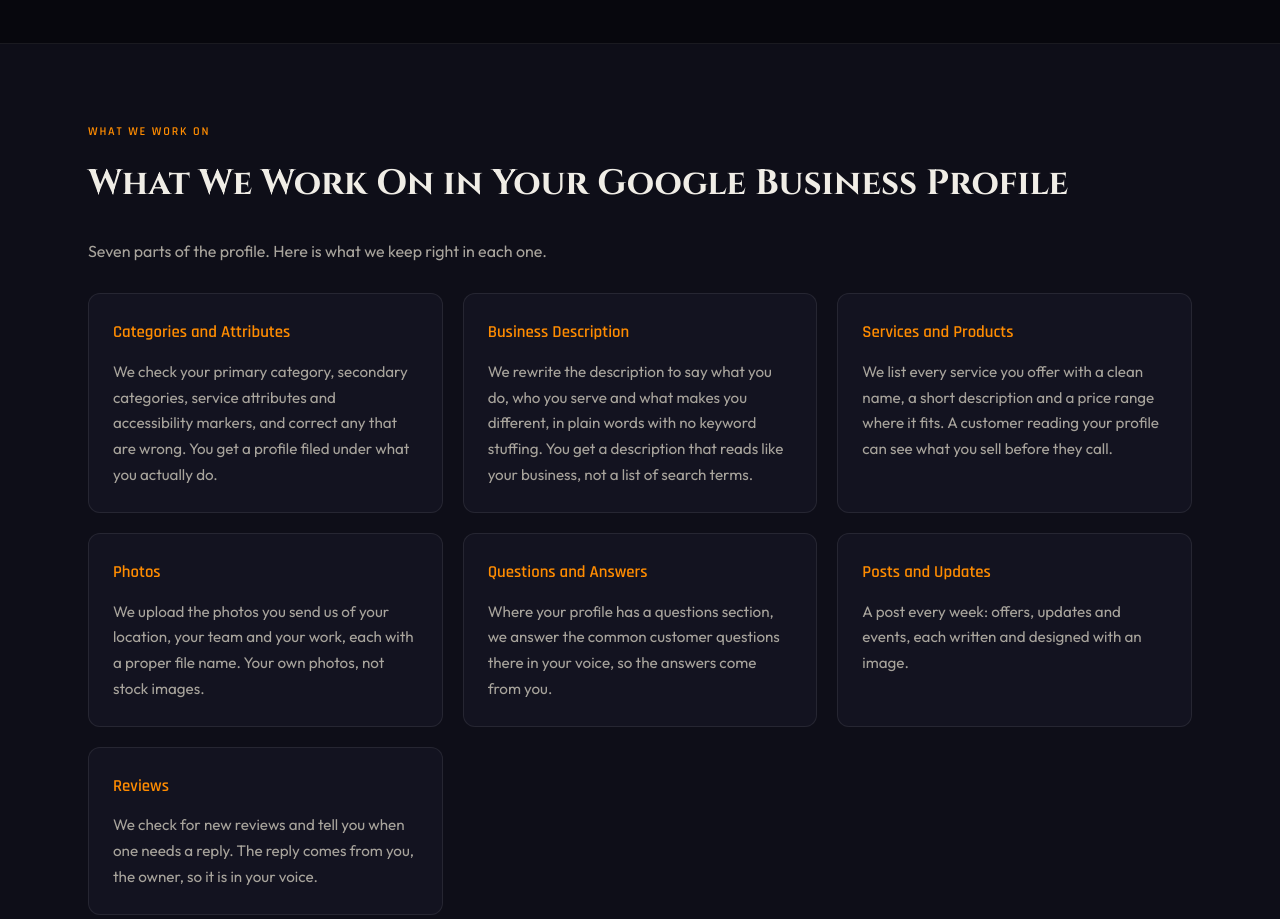
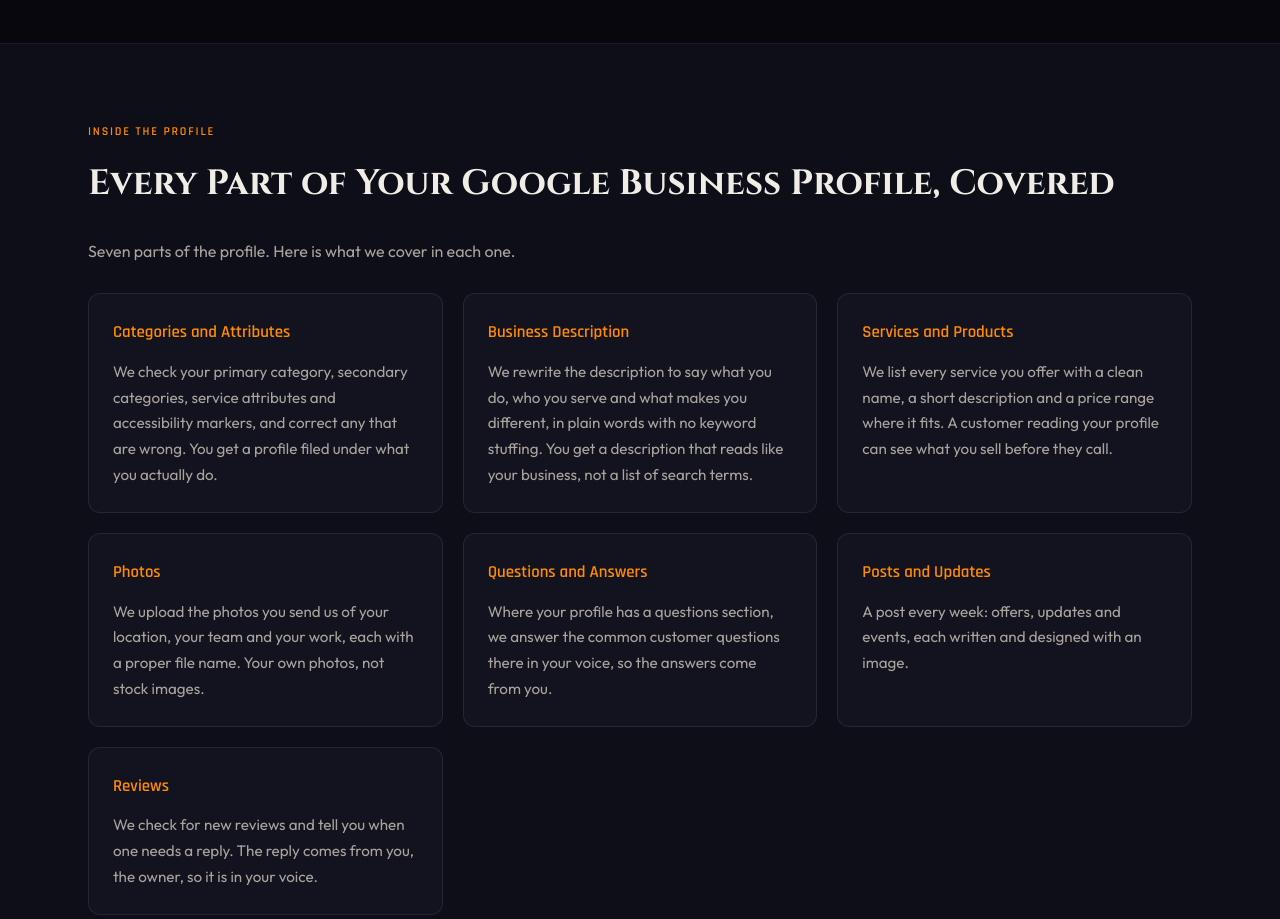
Before and after one commit to KandyPhoenix/phoenixmethodseo-site, a plain HTML site: page services/gbp-optimization/index.html in a window 1280 px wide. Shown: the part 2440-3359 px from the top of the page. Drawn offline with Linux system fonts and the light colour scheme.

Commit message:
Publish site (df5f972)

```diff
--- a/services/gbp-optimization/index.html
+++ b/services/gbp-optimization/index.html
@@ -150,9 +150,9 @@
     </div></div></section>
 
     <section class="content-section"><div class="container">
-        <span class="section-tag">What We Work On</span>
-        <h2>What We Work On in Your Google Business Profile</h2>
-        <p>Seven parts of the profile. Here is what we keep right in each one.</p>
+        <span class="section-tag">Inside the Profile</span>
+        <h2>Every Part of Your Google Business Profile, Covered</h2>
+        <p>Seven parts of the profile. Here is what we cover in each one.</p>
         <div class="grid-cards">
             <div class="card"><h3>Categories and Attributes</h3><p>We check your primary category, secondary categories, service attributes and accessibility markers, and correct any that are wrong. You get a profile filed under what you actually do.</p></div>
             <div class="card"><h3>Business Description</h3><p>We rewrite the description to say what you do, who you serve and what makes you different, in plain words with no keyword stuffing. You get a description that reads like your business, not a list of search terms.</p></div>
```
Also changed, not shown: services/ai-overview-optimization/index.html (+1 -1 lines), website-updates/index.html (+1 -1 lines).
